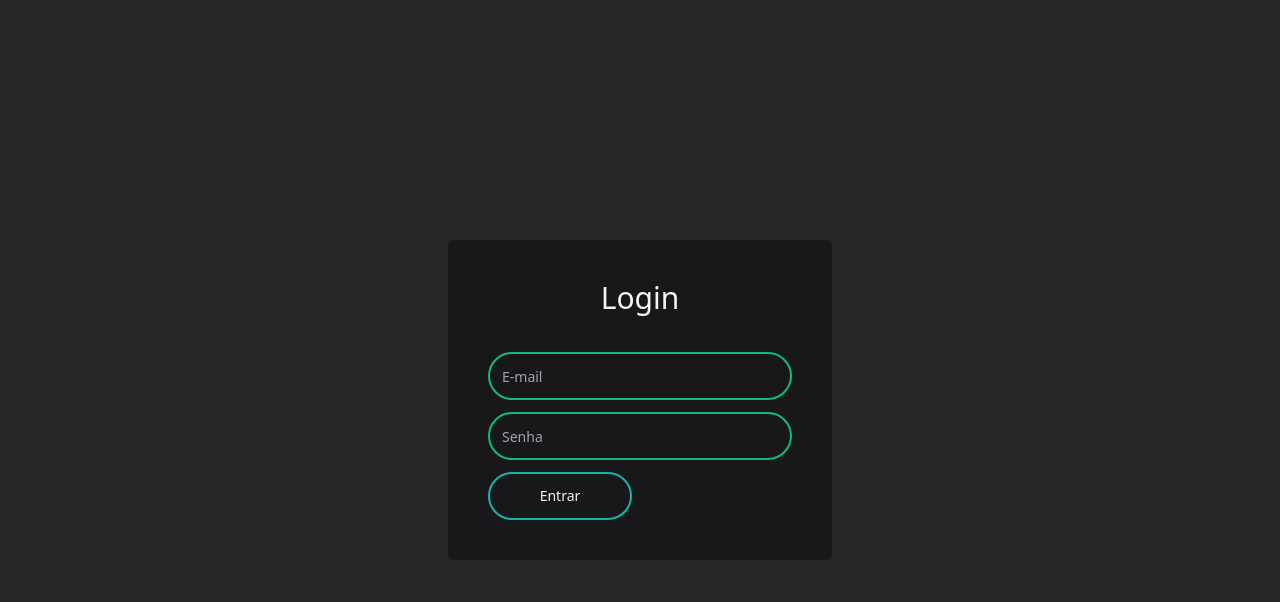
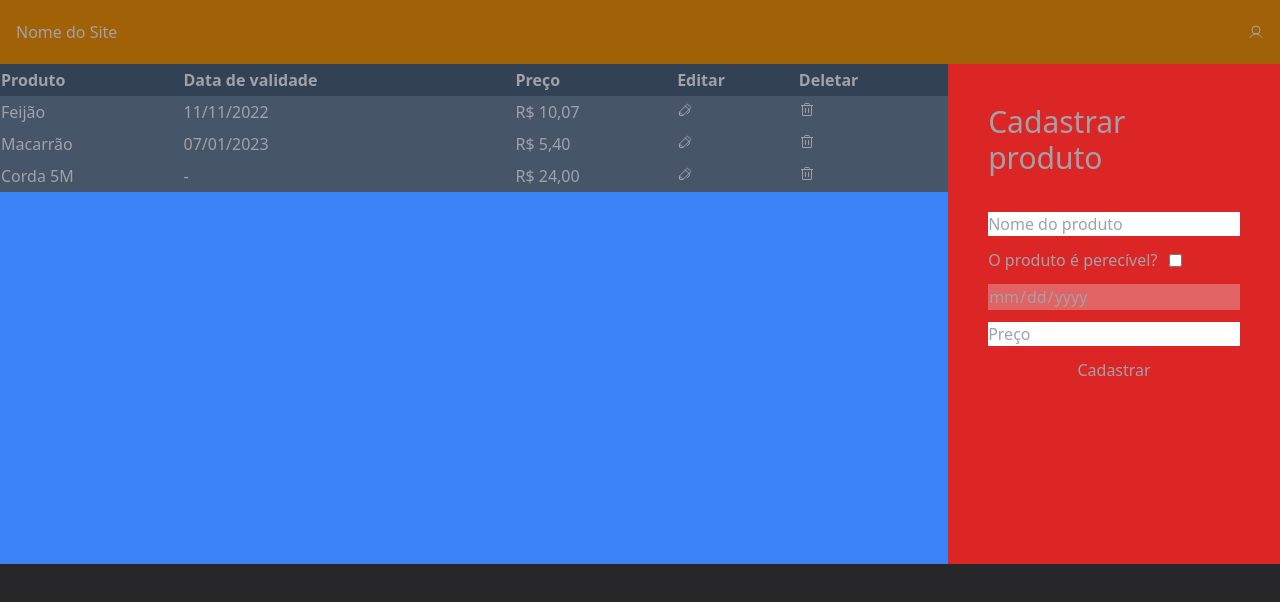
Before and after one commit to JotaVPinheiro/teste-hox-2022, a React (Vite) app: page / in a window 1280 px wide. Shown: the top 602 px of the page. Built offline with nearby package versions, Linux system fonts and the light colour scheme.

Commit message:
created page header and create product form prototypes

```diff
--- a/src/App.css
+++ /dev/null
@@ -1,42 +0,0 @@
-.App {
-  text-align: center;
-}
-
-.App-logo {
-  height: 40vmin;
-  pointer-events: none;
-}
-
-@media (prefers-reduced-motion: no-preference) {
-  .App-logo {
-    animation: App-logo-spin infinite 20s linear;
-  }
-}
-
-.App-header {
-  background-color: #282c34;
-  min-height: 100vh;
-  display: flex;
-  flex-direction: column;
-  align-items: center;
-  justify-content: center;
-  font-size: calc(10px + 2vmin);
-  color: white;
-}
-
-.App-link {
-  color: #61dafb;
-}
-
-@keyframes App-logo-spin {
-  from {
-    transform: rotate(0deg);
-  }
-  to {
-    transform: rotate(360deg);
-  }
-}
-
-button {
-  font-size: calc(10px + 2vmin);
-}
--- a/src/App.tsx
+++ b/src/App.tsx
@@ -4,8 +4,8 @@ import { LoginPage } from "./components/LoginPage"
 function App() {
   return (
     <>
-      <LoginPage></LoginPage>
-      {/* <DashboardPage></DashboardPage> */}
+      {/* <LoginPage></LoginPage> */}
+      <DashboardPage></DashboardPage>
     </>
   )
 }
--- /dev/null
+++ b/src/components/DashboardPage/CreateProductForm.tsx
@@ -0,0 +1,25 @@
+export function CreateProductForm() {
+  return(
+    <form
+      action=""
+      method="post"
+    >
+      <fieldset className="flex flex-col justify-center gap-3 p-10">
+        <span className="flex justify-center text-3xl pb-6">Cadastrar produto</span>
+          <input
+            id="name"
+            name="name"
+            type="text"
+            placeholder="Nome do produto"
+          />
+          <div className="flex items-center gap-3">
+            <label htmlFor="perishable">O produto é perecível?</label>
+            <input id="perishable" name="perishable" type="checkbox"/>
+          </div>
+            <input type="date" disabled/>
+          <input type="number" placeholder="Preço"/>
+          <button type="submit">Cadastrar</button>
+      </fieldset>
+    </form>
+  )
+}
--- /dev/null
+++ b/src/components/DashboardPage/PageHeader.tsx
@@ -0,0 +1,15 @@
+import { User } from "phosphor-react";
+
+export function PageHeader() {
+  return(
+    <header className="w-screen h-16 bg-yellow-700 flex items-center p-4 justify-between">
+      <a href="">
+
+        <span>Nome do Site</span>
+      </a>
+      <a href="">
+        <User />
+      </a>
+    </header>
+  )
+}
--- a/src/components/DashboardPage/ProductTable.tsx
+++ b/src/components/DashboardPage/ProductTable.tsx
@@ -2,7 +2,7 @@ import { ProductTableItem } from "./ProductTableItem";
 
 export function ProductTable() {
   return (
-    <table className="w-full table-auto border-collapse text-left">
+    <table className="w-full h-min table-auto border-collapse text-left">
       <thead className="pl-">
         <tr className="bg-slate-700 h-8 ">
           <th>Produto</th>
--- a/src/components/DashboardPage/index.tsx
+++ b/src/components/DashboardPage/index.tsx
@@ -1,9 +1,17 @@
+import { CreateProductForm } from "./CreateProductForm";
+import { PageHeader } from "./PageHeader";
 import { ProductTable } from "./ProductTable";
 
 export function DashboardPage() {
   return(
     <>
-    <ProductTable></ProductTable>
+      <PageHeader />
+      <div className="w-screen h-full bg-blue-500 flex">
+        <ProductTable></ProductTable>
+        <div className="h-[500px] w-[28rem] bg-red-600">
+          <CreateProductForm></CreateProductForm>
+        </div>
+      </div>
     </>
   )
 }
--- a/src/components/LoginPage/LoginForm.tsx
+++ b/src/components/LoginPage/LoginForm.tsx
@@ -11,16 +11,16 @@ export function LoginForm() {
             name="email"
             type="text"
             placeholder="E-mail"
-            className="w-full h-12 rounded-full border-2 border-emerald-500
-              text-sm text-white p-3 bg-transparent placeholder:text-sm outline-none"
+            className="w-full rounded-full border-2 border-emerald-500 text-sm
+            text-white p-3 bg-transparent placeholder:text-sm outline-none"
           />
           <input
             id="password"
             name="password"
             type="text"
             placeholder="Senha"
-            className="w-full h-12 rounded-full border-2 border-emerald-500
-              text-sm text-white p-3 bg-transparent placeholder:text-sm outline-none"
+            className="w-full rounded-full border-2 border-emerald-500 text-sm
+            text-white p-3 bg-transparent placeholder:text-sm outline-none"
           />
           <button
             type="submit"
--- a/src/global.css
+++ b/src/global.css
@@ -3,5 +3,5 @@
 @tailwind utilities;
 
 body {
-  @apply bg-zinc-800 text-zinc-100;
+  @apply bg-zinc-800 text-zinc-400;
 }
--- a/src/index.css
+++ /dev/null
@@ -1,13 +0,0 @@
-body {
-  margin: 0;
-  font-family: -apple-system, BlinkMacSystemFont, 'Segoe UI', 'Roboto', 'Oxygen',
-    'Ubuntu', 'Cantarell', 'Fira Sans', 'Droid Sans', 'Helvetica Neue',
-    sans-serif;
-  -webkit-font-smoothing: antialiased;
-  -moz-osx-font-smoothing: grayscale;
-}
-
-code {
-  font-family: source-code-pro, Menlo, Monaco, Consolas, 'Courier New',
-    monospace;
-}
```
Also changed, not shown: src/favicon.svg (deleted), src/logo.svg (deleted).
